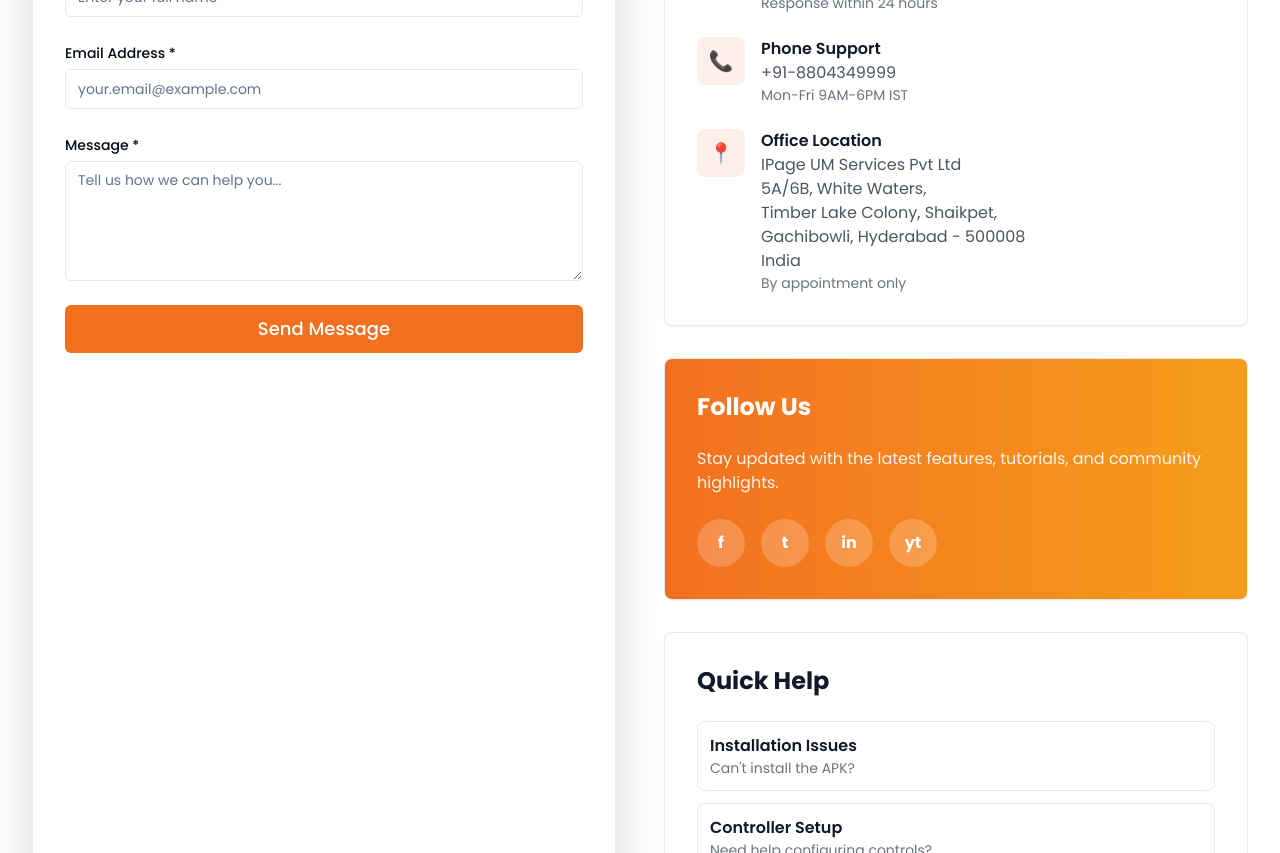
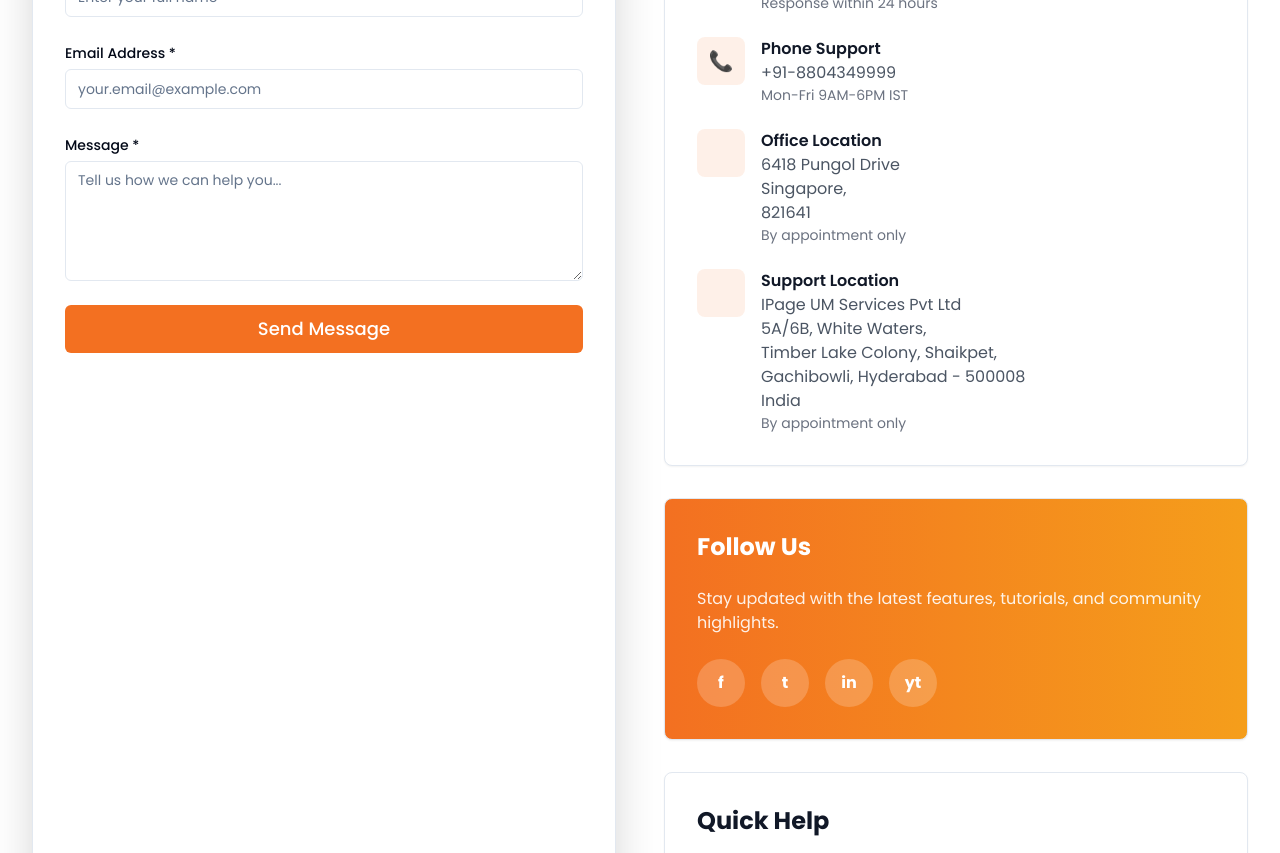
Before and after one commit to IPage4733/Drone-Simulator, a React (Vite) app: page /contact in a window 1280 px wide. Shown: the part 620-1473 px from the top of the page. Built offline with nearby package versions, Linux system fonts and the light colour scheme.

Commit message:
added contact details

```diff
--- a/src/pages/Contact.tsx
+++ b/src/pages/Contact.tsx
@@ -159,10 +159,24 @@ const Contact = () => {
 
                     <div className="flex items-start space-x-4">
                       <div className="w-12 h-12 bg-primary/10 rounded-lg flex items-center justify-center flex-shrink-0">
-                        <span className="text-primary text-xl">📍</span>
+                        <span className="text-primary text-xl"></span>
                       </div>
                       <div>
                         <h4 className="font-semibold text-gray-900">Office Location</h4>
+                        <p className="text-gray-600">
+                          6418 Pungol Drive<br />
+                          Singapore,<br />
+                          821641<br />
+                        </p>
+                        <p className="text-sm text-gray-500">By appointment only</p>
+                      </div>
+                    </div>
+                      <div className="flex items-start space-x-4">
+                      <div className="w-12 h-12 bg-primary/10 rounded-lg flex items-center justify-center flex-shrink-0">
+                        <span className="text-primary text-xl"></span>
+                      </div>
+                      <div>
+                        <h4 className="font-semibold text-gray-900">Support Location</h4>
                         <p className="text-gray-600">
                           IPage UM Services Pvt Ltd<br />
                           5A/6B, White Waters,<br />
```
